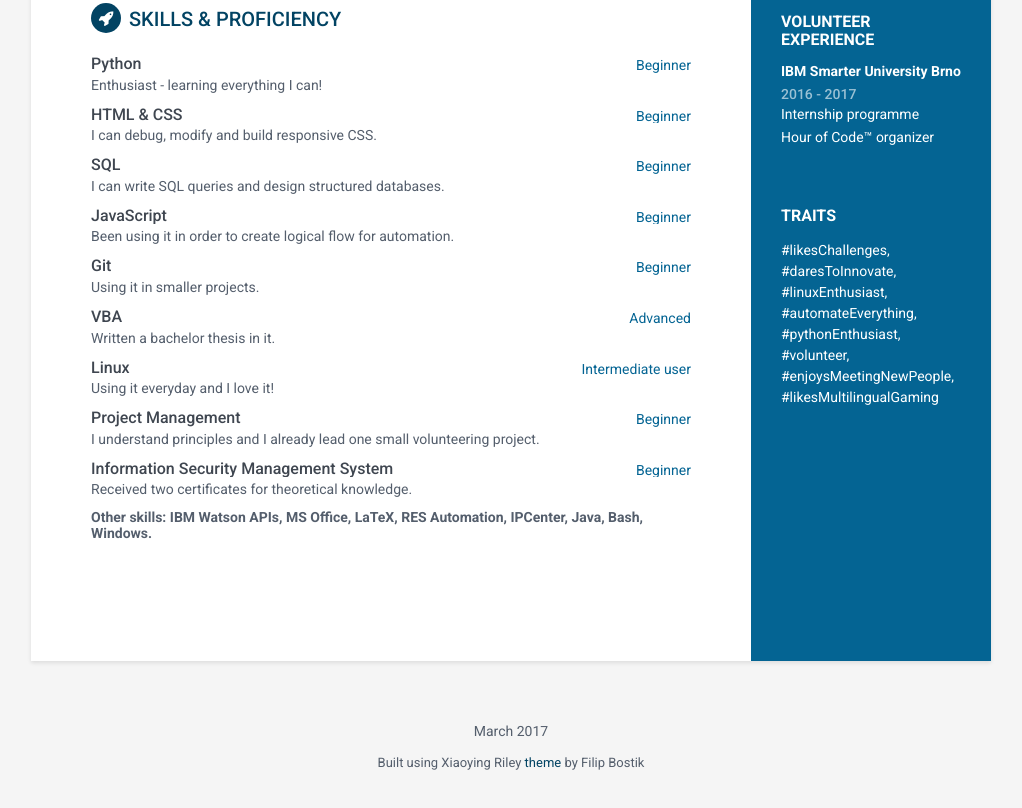
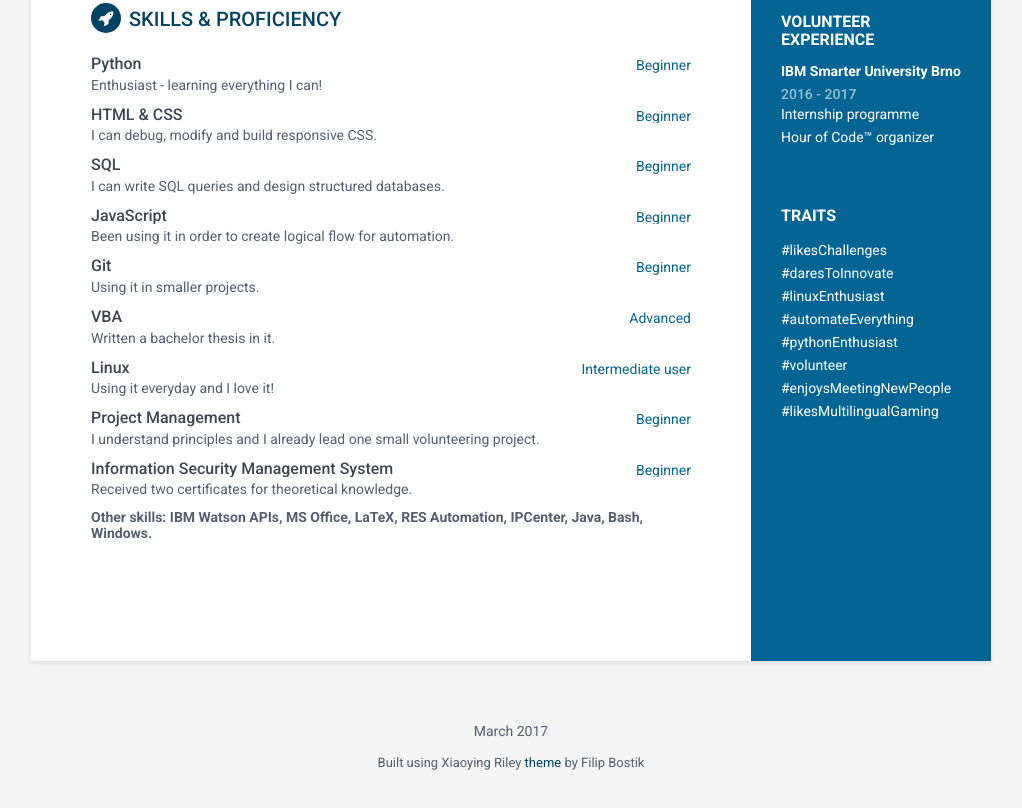
Before and after one commit to FiB3/myCV, a plain HTML site: page index.html in a window 1280 px wide. Shown: the part 968-1776 px from the top of the page, without its empty margins (129-1151 px from the left). Drawn offline with Linux system fonts and the light colour scheme.

Commit message:
traits changed from paragraph to list

```diff
--- a/index.html
+++ b/index.html
@@ -95,17 +95,17 @@
 
             <div class="interests-container container-block">
                 <h2 class="container-block-title">Traits</h2>
-                <p>
-                    <a href="#">#likesChallenges</a>,
-                    <a href="#">#daresToInnovate</a>,
-                    <a href="#">#linuxEnthusiast</a>,
+                <ul class="list-unstyled interests-list">
+                    <li><a href="#">#likesChallenges</a></li>
+                    <li><a href="#">#daresToInnovate</a></li>
+                    <li><a href="#">#linuxEnthusiast</a></li>
 
-                    <a href="#">#automateEverything</a>,
-                    <a href="#">#pythonEnthusiast</a>,
-                    <a href="#">#volunteer</a>,
-                    <a href="#">#enjoysMeetingNewPeople</a>,
-                    <a href="#">#likesMultilingualGaming</a>
-                    </p>
+                    <li><a href="#">#automateEverything</a></li>
+                    <li><a href="#">#pythonEnthusiast</a></li>
+                    <li><a href="#">#volunteer</a></li>
+                    <li><a href="#">#enjoysMeetingNewPeople</a></li>
+                    <li><a href="#">#likesMultilingualGaming</a></li>
+                </ul>
             </div><!--//interests-->
 
         </div><!--//sidebar-wrapper-->
```
